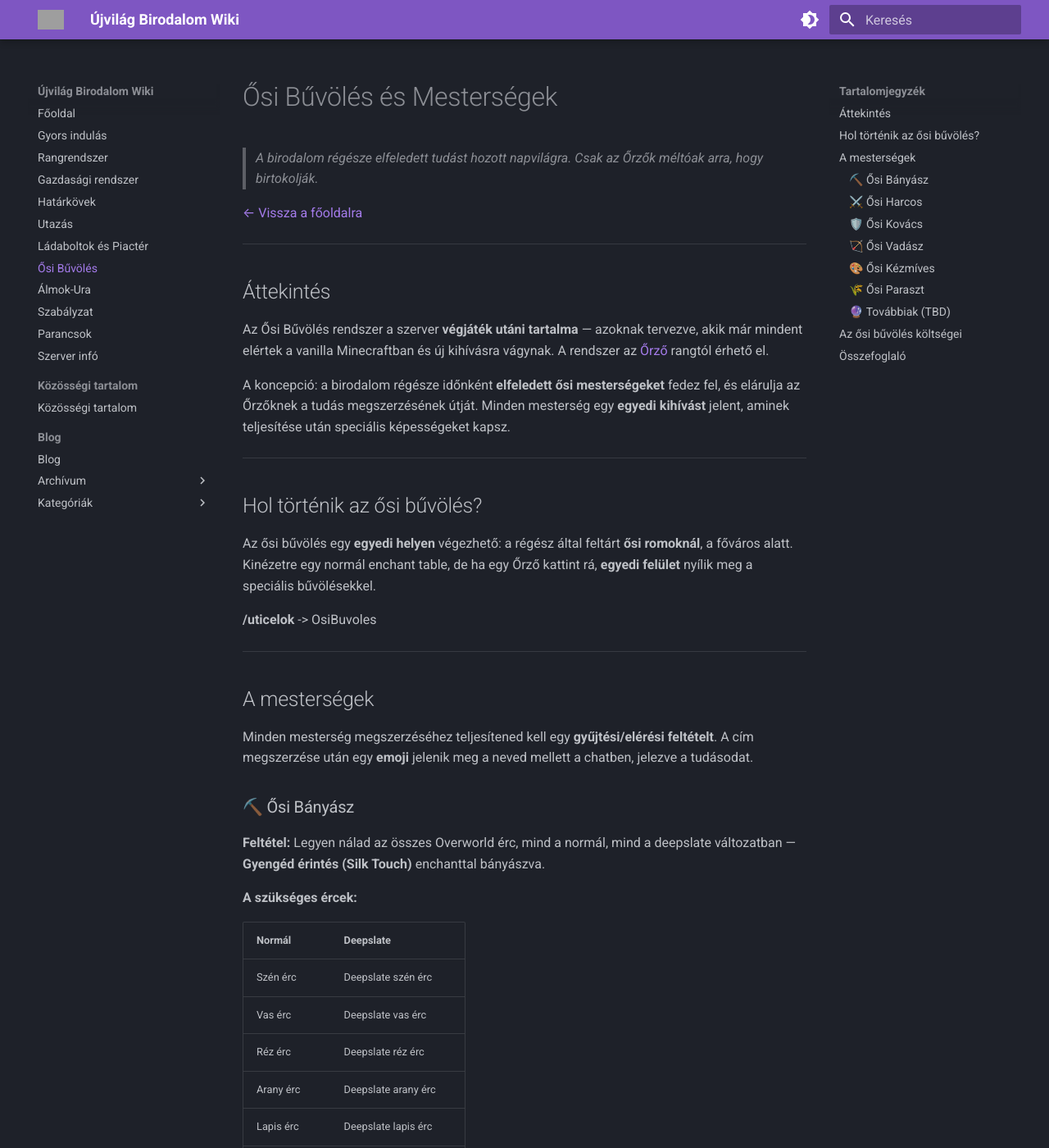
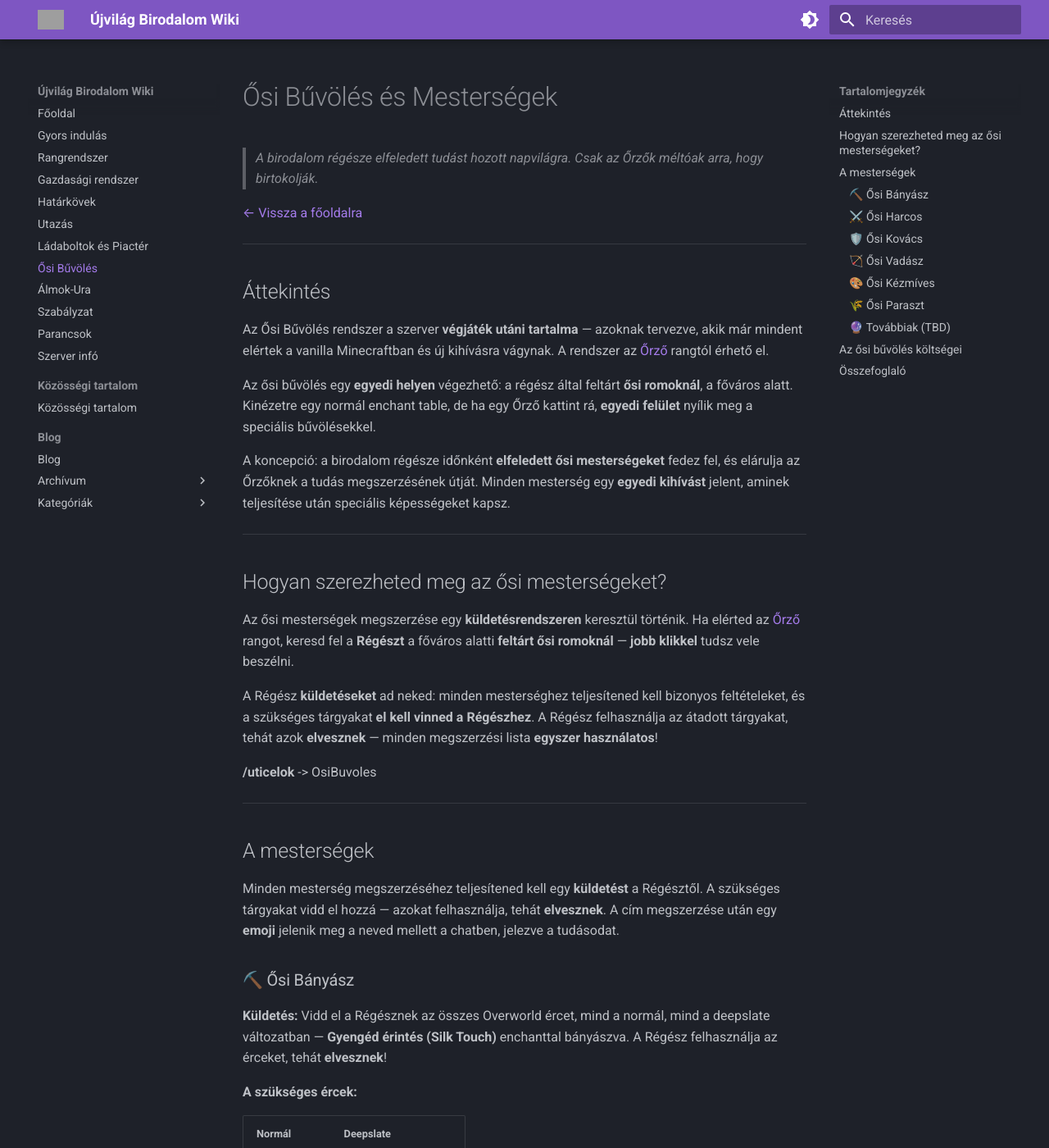
Before and after one commit to tnkarno/ujvilag-wiki, an MkDocs documentation site: the page built from docs/osi-mestersegek.md, in a window 1280 px wide and 1400 px high. Shown: the whole window at 82% size. Built offline with MkDocs 1.6.1 and Material for MkDocs 9.7.7, drawn with Linux system fonts in a browser that asks for light colours; some of the changed text lies outside the part shown; grey boxes are pictures that could not be loaded.

Commit message:
osi mestersegek changes and blog posts

```diff
--- a/docs/osi-mestersegek.md
+++ b/docs/osi-mestersegek.md
@@ -10,13 +10,17 @@
 
 Az Ősi Bűvölés rendszer a szerver **végjáték utáni tartalma** — azoknak tervezve, akik már mindent elértek a vanilla Minecraftban és új kihívásra vágynak. A rendszer az [Őrző](rangok.md#-őrző) rangtól érhető el.
 
+Az ősi bűvölés egy **egyedi helyen** végezhető: a régész által feltárt **ősi romoknál**, a főváros alatt. Kinézetre egy normál enchant table, de ha egy Őrző kattint rá, **egyedi felület** nyílik meg a speciális bűvölésekkel.
+
 A koncepció: a birodalom régésze időnként **elfeledett ősi mesterségeket** fedez fel, és elárulja az Őrzőknek a tudás megszerzésének útját. Minden mesterség egy **egyedi kihívást** jelent, aminek teljesítése után speciális képességeket kapsz.
 
 ---
 
-## Hol történik az ősi bűvölés?
+## Hogyan szerezheted meg az ősi mesterségeket?
 
-Az ősi bűvölés egy **egyedi helyen** végezhető: a régész által feltárt **ősi romoknál**, a főváros alatt. Kinézetre egy normál enchant table, de ha egy Őrző kattint rá, **egyedi felület** nyílik meg a speciális bűvölésekkel.
+Az ősi mesterségek megszerzése egy **küldetésrendszeren** keresztül történik. Ha elérted az [Őrző](rangok.md#-őrző) rangot, keresd fel a **Régészt** a főváros alatti **feltárt ősi romoknál** — **jobb klikkel** tudsz vele beszélni.
+
+A Régész **küldetéseket** ad neked: minden mesterséghez teljesítened kell bizonyos feltételeket, és a szükséges tárgyakat **el kell vinned a Régészhez**. A Régész felhasználja az átadott tárgyakat, tehát azok **elvesznek** — minden megszerzési lista **egyszer használatos**!
 
 **/uticelok** -> OsiBuvoles
 
@@ -24,11 +28,11 @@ Az ősi bűvölés egy **egyedi helyen** végezhető: a régész által feltárt
 
 ## A mesterségek
 
-Minden mesterség megszerzéséhez teljesítened kell egy **gyűjtési/elérési feltételt**. A cím megszerzése után egy **emoji** jelenik meg a neved mellett a chatben, jelezve a tudásodat.
+Minden mesterség megszerzéséhez teljesítened kell egy **küldetést** a Régésztől. A szükséges tárgyakat vidd el hozzá — azokat felhasználja, tehát **elvesznek**. A cím megszerzése után egy **emoji** jelenik meg a neved mellett a chatben, jelezve a tudásodat.
 
 ### ⛏️ Ősi Bányász
 
-**Feltétel:** Legyen nálad az összes Overworld érc, mind a normál, mind a deepslate változatban — **Gyengéd érintés (Silk Touch)** enchanttal bányászva.
+**Küldetés:** Vidd el a Régésznek az összes Overworld ércet, mind a normál, mind a deepslate változatban — **Gyengéd érintés (Silk Touch)** enchanttal bányászva. A Régész felhasználja az érceket, tehát **elvesznek**!
 
 **A szükséges ércek:**
 
@@ -58,7 +62,7 @@ Minden mesterség megszerzéséhez teljesítened kell egy **gyűjtési/elérési
 
 ### ⚔️ Ősi Harcos
 
-**Feltétel:** Legyen nálad az összes, túlélő módban megszerezhető mob fej (mob head).
+**Küldetés:** Vidd el a Régésznek az összes, túlélő módban megszerezhető mob fejet (mob head). A Régész felhasználja a fejeket, tehát **elvesznek**!
 
 **Hatás:** Hozzáférsz a tudáshoz, amellyel **tovább fejlesztheted a fegyverek bűvöléseit:**
 
@@ -78,7 +82,7 @@ A legtöbb mob fejet úgy kapod, hogy az adott mobot egy **Charged Creeper** rob
 
 ### 🛡️ Ősi Kovács
 
-**Feltétel:** Legyen nálad az összes **armor trim** (páncéldíszítés).
+**Küldetés:** Vidd el a Régésznek az összes **armor trimet** (páncéldíszítés). A Régész felhasználja a trimeket, tehát **elvesznek**!
 
 **Hatás:** Növelheted a **páncélok bűvöléseit** az eredeti maximum fölé:
 
@@ -96,20 +100,20 @@ Az armor trimeket **különféle struktúrákban** találod: Trail Ruins, Desert
 
 ### 🏹 Ősi Vadász
 
-**Feltétel:** Öld meg az **Ender Sárkányt** és a **Withert** is.
+**Küldetés:** Öld meg az **Ender Sárkányt**, a **Withert** és az **Elder Guardiant** is.
 
 **Hatás:**
 1. **Elytra + páncél összeolvasztás** — kovácsasztal segítségével összekombinálhatod az elytrát a mellvérteddel, és egyetlen tárgyként használhatod mindkettőt
 2. **Végtelen (Infinity) + Önjavítás (Mending) egyszerre** — az íjadon egyszerre lehet mindkét bűvölés (vanilla-ban ez kizárt)
 
-**Tutorial — Sárkány és Wither:**
-A sárkányt a The End dimenzióban találod (End Portal a Strongholdban). A Witherhez 3 Wither Skeleton koponyára van szükséged (Nether Fortressben farmolhatók) és 4 soul sandre. A Withert a világ bármely pontján megidézheted, de **gondold meg, hol teszed** — hatalmas pusztítást okozhat!
+**Tutorial — Sárkány, Wither és Elder Guardian:**
+A sárkányt a The End dimenzióban találod (End Portal a Strongholdban). A Witherhez 3 Wither Skeleton koponyára van szükséged (Nether Fortressben farmolhatók) és 4 soul sandre. A Withert a világ bármely pontján megidézheted, de **gondold meg, hol teszed** — hatalmas pusztítást okozhat! Az Elder Guardiant az **Ocean Monument**-ekben találod — monumentonként 3 darab spawnolja, és Mining Fatigue-ot adnak, szóval készülj fel alaposan!
 
 ---
 
 ### 🎨 Ősi Kézmíves
 
-**Feltétel:** Legyen nálad az összes **pottery sherd** (cserépdarab).
+**Küldetés:** Vidd el a Régésznek az összes **pottery sherdet** (cserépdarab). A Régész felhasználja a cserépdarabokat, tehát **elvesznek**!
 
 **Hatás:** Képes vagy **testreszabni a tárgyaid neveit és leírásait:**
 
@@ -132,7 +136,7 @@ A pottery sherdeket **Suspicious Sand** és **Suspicious Gravel** blokkokból b
 
 ### 🌾 Ősi Paraszt
 
-**Feltétel:** A **legtöbbet a szerveren játszó játékos** kapja — ez egy versenyalapú cím!
+**Küldetés:** A **legtöbbet a szerveren játszó játékos** kapja — ez egy versenyalapú cím!
 
 **Hatás:** A veteményeket **nem kell manuálisan újra ültetni**. Ha netherite kapával jobbklikkel szüretelsz, a növény **automatikusan visszaültetésre kerül**.
 
@@ -160,13 +164,13 @@ Az ősi bűvölés **nem ingyenes**. Minden szint-emelés [gyémánt](gazdasag.m
 
 ## Összefoglaló
 
-| Mesterség | Emoji | Feltétel | Hatás területe |
+| Mesterség | Emoji | Küldetés | Hatás területe |
 |---|:---:|---|---|
-| Ősi Bányász | ⛏️ | Összes Overworld érc (Silk Touch) | Eszköz enchantok |
-| Ősi Harcos | ⚔️ | Összes mob fej | Fegyver enchantok |
-| Ősi Kovács | 🛡️ | Összes armor trim | Páncél enchantok |
-| Ősi Vadász | 🏹 | Sárkány + Wither megölése | Elytra-páncél fúzió, Infinity+Mending |
-| Ősi Kézmíves | 🎨 | Összes pottery sherd | Tárgy név/leírás testreszabása |
+| Ősi Bányász | ⛏️ | Összes Overworld érc a Régésznek (Silk Touch) | Eszköz enchantok |
+| Ősi Harcos | ⚔️ | Összes mob fej a Régésznek | Fegyver enchantok |
+| Ősi Kovács | 🛡️ | Összes armor trim a Régésznek | Páncél enchantok |
+| Ősi Vadász | 🏹 | Sárkány + Wither + Elder Guardian megölése | Elytra-páncél fúzió, Infinity+Mending |
+| Ősi Kézmíves | 🎨 | Összes pottery sherd a Régésznek | Tárgy név/leírás testreszabása |
 | Ősi Paraszt | 🌾 | Legtöbb játékidő | Auto-újraültetés |
 | *Továbbiak* | 🔮 | *TBD* | *TBD* |
 
```
Also changed, not shown: docs/blog/posts/osi-harcos.md (+2 -2 lines), docs/blog/posts/osi-mestersegek-kuldetesrendszer.md (added, +64 -0 lines), docs/assets/blog/2026-04-01_14.47.15.png (added), docs/assets/blog/2026-04-01_14.47.37.png (added), 1 other file.
